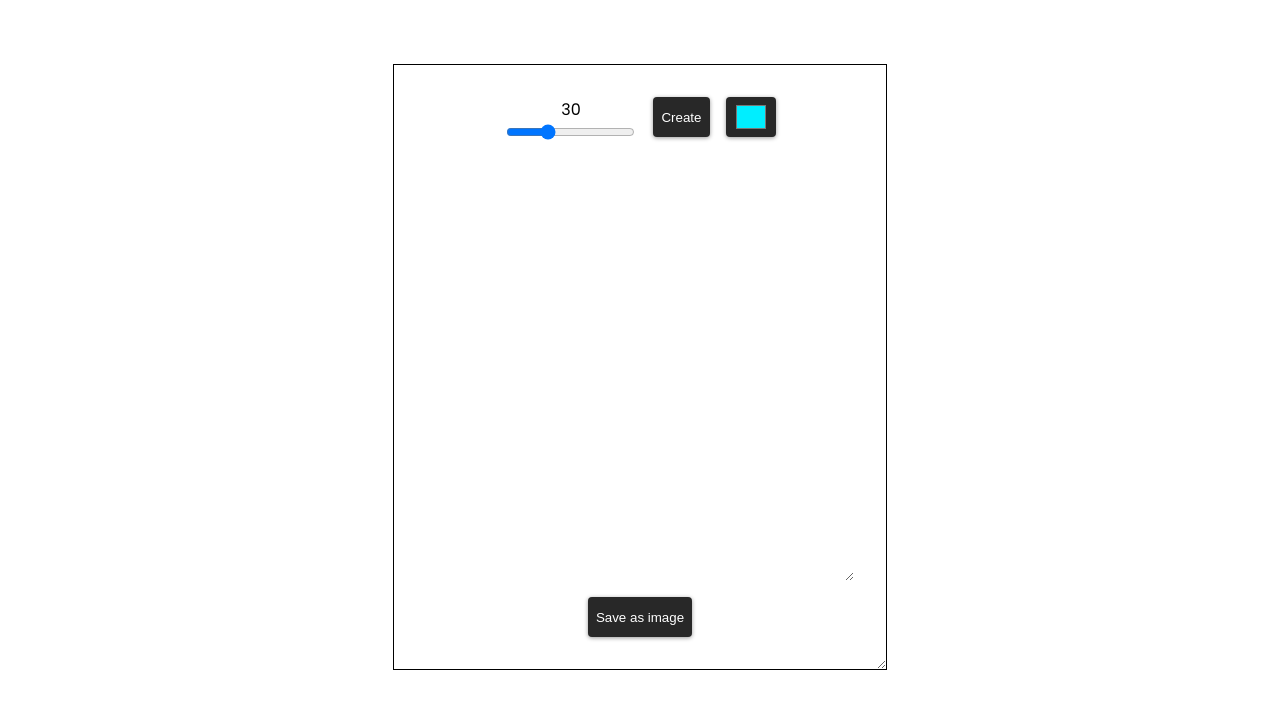
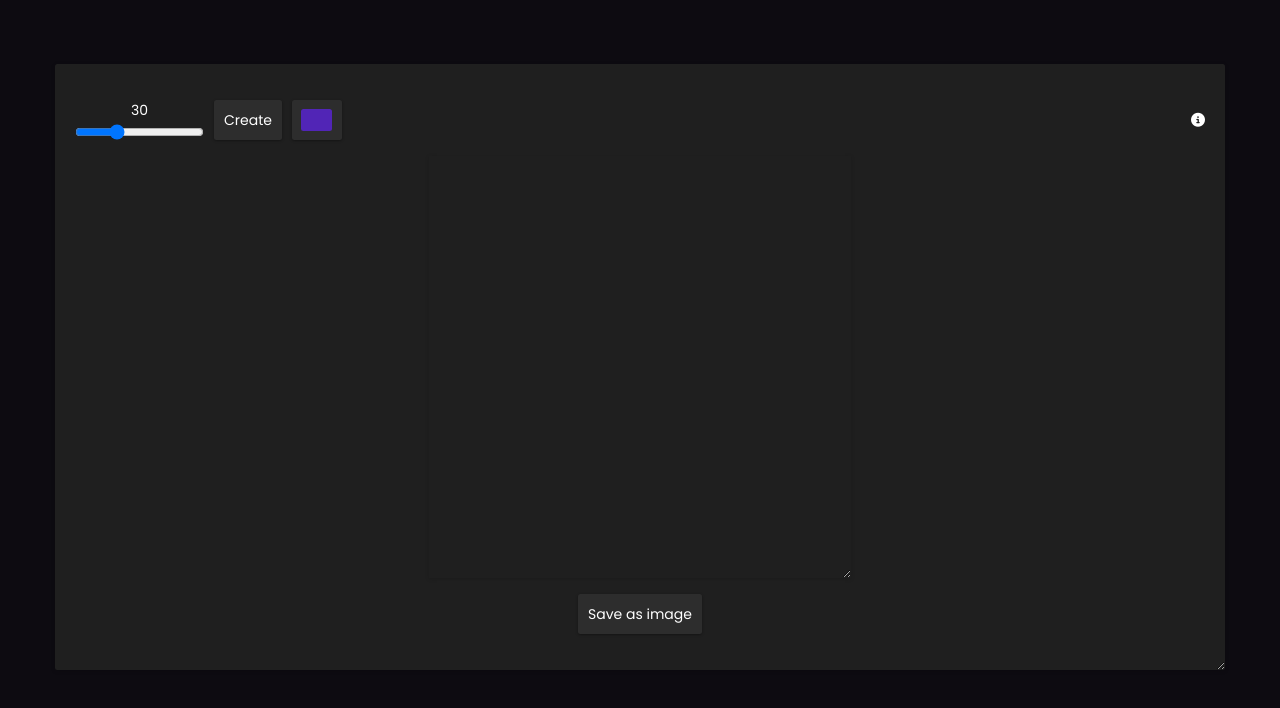
Before and after one commit to flowdevloping/pixelart-generator, a plain HTML site: page index.html in a window 1280 px wide. Drawn offline with nearby package versions, Linux system fonts and the light colour scheme.

Commit message:
Added info button and styling

```diff
--- a/index.html
+++ b/index.html
@@ -3,8 +3,10 @@
     <meta charset="UTF-8">
     <title>Page Title</title>
     <meta name="viewport" content="width=device-width,initial-scale=1">
+    <!-- Latest compiled and minified CSS -->
+    <link rel="stylesheet" href="https://cdn.jsdelivr.net/npm/bootstrap@3.3.7/dist/css/bootstrap.min.css" integrity="sha384-BVYiiSIFeK1dGmJRAkycuHAHRg32OmUcww7on3RYdg4Va+PmSTsz/K68vbdEjh4u" crossorigin="anonymous">
+    <link href="https://fonts.googleapis.com/css2?family=Poppins:ital,wght@0,100;0,200;0,300;0,400;0,500;0,600;0,700;0,800;0,900;1,100;1,200;1,300;1,400;1,500;1,600;1,700;1,800;1,900&display=swap" rel="stylesheet">
     <link rel="stylesheet" href="style.css">
-    <link href="https://fonts.googleapis.com/css2?family=Poppins:ital,wght@0,100;0,200;0,300;0,400;0,500;0,600;0,700;0,800;0,900;1,100;1,200;1,300;1,400;1,500;1,600;1,700;1,800;1,900&display=swap" rel="stylesheet">
     <style>
     </style>
     <body>
@@ -15,15 +17,24 @@
                     <span id="pxl_range_val"></span>
                     <input  type="range" value="30" id="pxl_range_picker" step="1">
                 </div>
-                <button id="create_btn" class="btn">Create</button>
-                <input type="color" value="#00eeff" id="pxl_color_picker" class="btn">
+                <button id="create_btn">Create</button>
+                <input type="color" value="#5125B6" id="pxl_color_picker">
+                <span class="flex info">
+                    <i class="fa-solid fa-circle-info" data-toggle="tooltip" data-placement="top" title="Draw - left click &#013Erase - right click"></i>
+                </span>
             </div>
             <div class="pxl_container">
                 <!-- Here we will add divs representing our pixels -->
             </div>
-            <button class="btn" id="save_btn">Save as image</button>
+            <button id="save_btn">Save as image</button>
         </div>
     </section>
+
+    <!-- Latest compiled and minified JavaScript -->
+    <script src="https://cdn.jsdelivr.net/npm/bootstrap@5.0.2/dist/js/bootstrap.bundle.min.js" integrity="sha384-MrcW6ZMFYlzcLA8Nl+NtUVF0sA7MsXsP1UyJoMp4YLEuNSfAP+JcXn/tWtIaxVXM" crossorigin="anonymous"></script>
+    <!-- Font Awesome icons (free version)-->
+    <script src="https://kit.fontawesome.com/3c98d135b8.js" crossorigin="anonymous"></script>
     <script src="script.js"></script>
+
     </body>
 </html>
--- a/script.js
+++ b/script.js
@@ -9,6 +9,7 @@ const createBtn = document.getElementById('create_btn');
 // Function which creates grid with pixels
 function populate(size, event) {
     pxl_container.innerHTML = "";
+    pxl_container.style.backgroundColor = 'white';
     // Updating the --size CSS variable
     pxl_container.style.setProperty('--size', size);
 
@@ -105,3 +106,8 @@ function saveAsImage() {
 
 // Event Listener to save the picture
 saveBtn.addEventListener('click', saveAsImage);
+
+// Bootstrap Tooltips
+$(function () {
+    $('[data-toggle="tooltip"]').tooltip()
+  })
--- a/style.css
+++ b/style.css
@@ -1,5 +1,7 @@
 body {
     font-family: 'Poppins';
+    background-color: #0D0B11;
+    color:white;
 }
 
 h1 {
@@ -19,15 +21,15 @@ section {
     position: relative;
     display:flex;
     flex-direction: column;
-    background-color: rgba(244, 244, 244, 0);
-    border-radius: 0px;
-    padding: 32px;
+    background-color: #1F1F1F;
+    border-radius: 0.25rem;
+    padding: 2rem;
     gap: 16px;
     align-items: center;
     justify-content: center;
-    border: solid 1px;
     resize: both;
     overflow: auto;
+    box-shadow: rgba(0, 0, 0, 0.16) 0px 1px 4px;
 }
 
 .pxl_container {
@@ -37,9 +39,10 @@ section {
     display: grid;
     grid-template-columns: repeat(var(--size), 1fr);
     grid-template-rows: repeat(var(--size), 1fr);
-    padding: 3px;
     resize: both;
     overflow: auto;
+    color:black;
+    box-shadow: rgba(0, 0, 0, 0.16) 0px 1px 4px;
 }
 
 .pixel{
@@ -62,14 +65,6 @@ section {
     height: 40px;
 }
 
-.btn {
-    height: 40px;
-    padding-left: 8px;
-    padding-right: 8px;
-    padding-top: 4px;
-    padding-bottom: 4px;
-}
-
 button {
     -webkit-appearance: none;
     display: flex;
@@ -77,14 +72,15 @@ button {
     align-items: center;
     padding: 1rem;
     border-radius: 0.25rem;
-    background-color: rgb(40, 40, 40);
+    background-color: rgb(45, 45, 45);
     color:white;
     border: 0.0625rem rgba(255, 255, 255, 0);
     box-shadow: rgba(0, 0, 0, 0.4) 0px 0.0625rem 0.25rem;
     cursor: pointer;
     width: fit-content;
     transition: 0.2s;
-    padding: 1.1rem 1.2rem;
+    height: 40px;
+
 }
 
 button:hover {
@@ -98,15 +94,31 @@ input[type='color'] {
     justify-content: center;
     align-items: center;
     border-radius: 0.25rem;
-    background-color: rgb(40, 40, 40);
+    background-color: rgb(45, 45, 45);
     color:white;
     border: 0.0625rem rgba(255, 255, 255, 0);
     box-shadow: rgba(0, 0, 0, 0.4) 0px 0.0625rem 0.25rem;
     cursor: pointer;
     transition: 0.2s;
+    padding:0.5rem 0.75rem;
+    height: 40px;;
+}
+
+input[type="color"]::-webkit-color-swatch {
+    border: none;
+    border-radius: 0.25rem;
 }
 
 /* Scrollbar */
 ::-webkit-scrollbar {
     width: 0rem;
   }
+
+.flex {
+display: flex;
+align-items: center;
+}
+
+.info {
+    margin-left: auto;
+}
```
